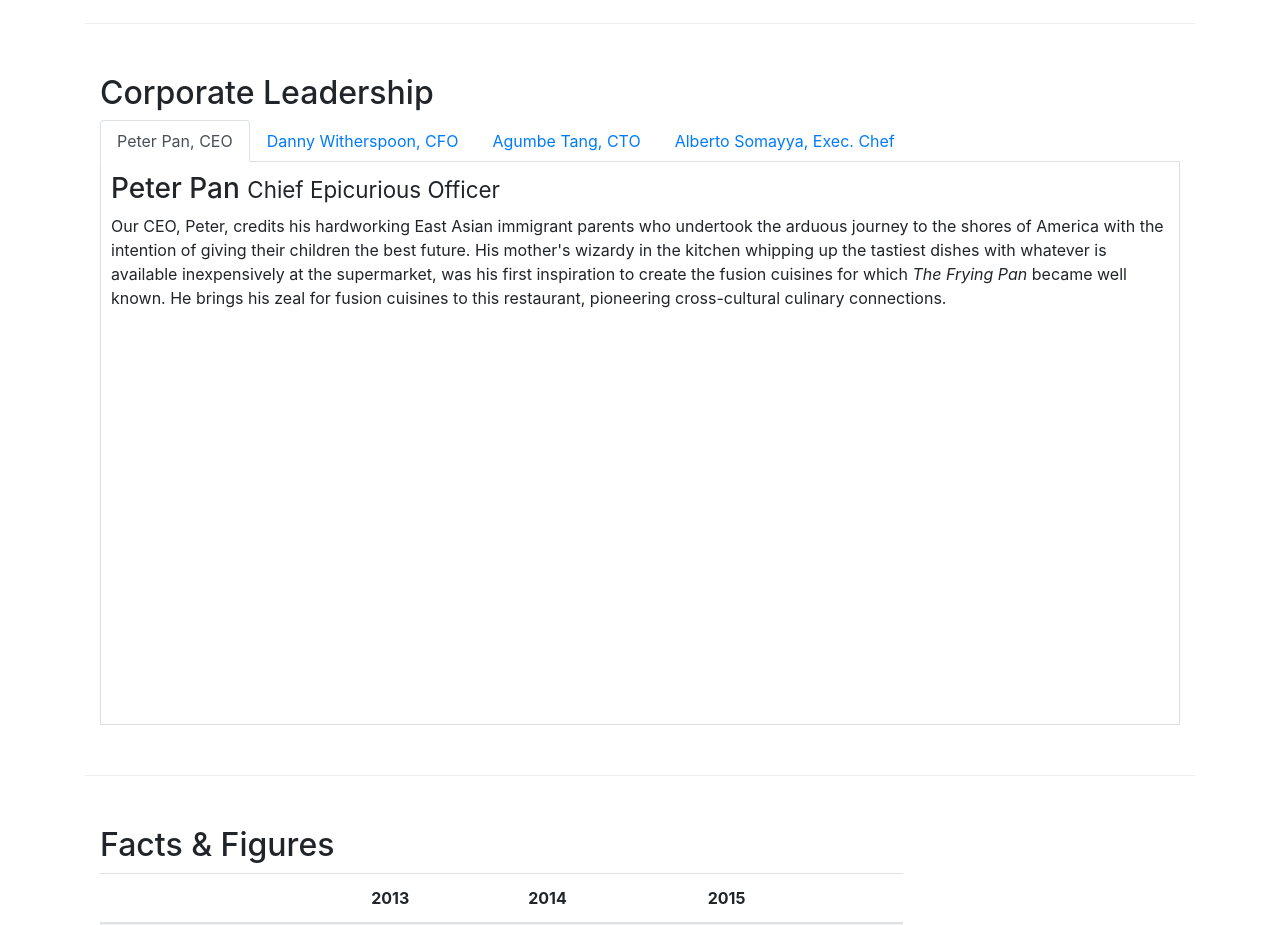
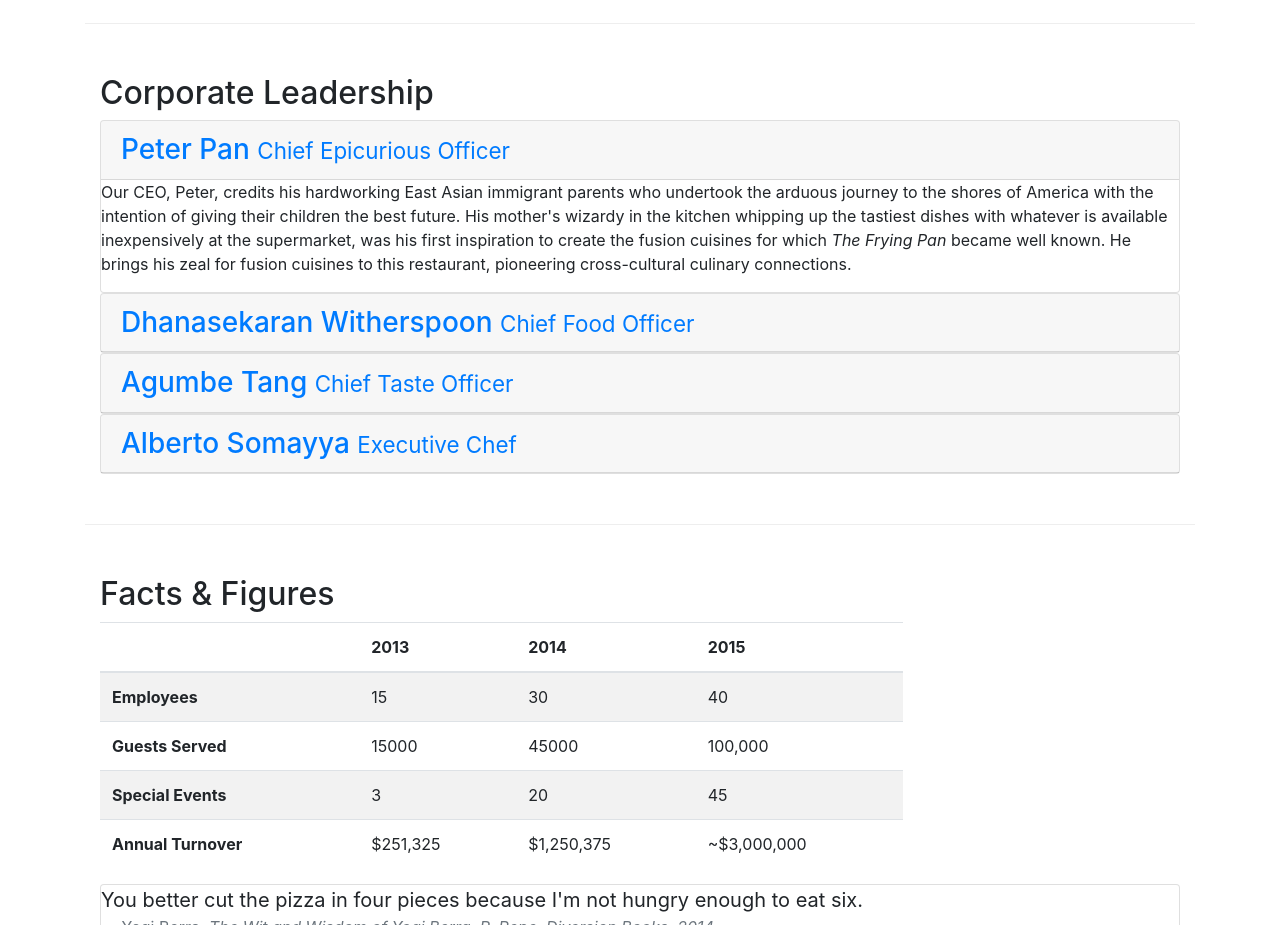
Before and after one commit to RISSOULI-Mohammed/coursera-frontend, a website: page aboutus.html in a window 1280 px wide. Shown: the part 820-1745 px from the top of the page. Drawn offline with nearby package versions, Linux system fonts and the light colour scheme.

Commit message:
Accordion

```diff
--- a/aboutus.html
+++ b/aboutus.html
@@ -87,37 +87,74 @@
     <div class="row row-content align-items-center">
       <div class="col">
         <h2>Corporate Leadership</h2>
-        <ul class="nav nav-tabs">
-          <li class="nav-item">
-            <a class="nav-link active" href="#peter" role="tab" data-toggle="tab">Peter Pan, CEO</a>
-          </li>
-          <li class="nav-item">
-            <a class="nav-link" href="#danny" role="tab" data-toggle="tab">Danny Witherspoon, CFO</a>
-          </li>
-          <li class="nav-item">
-            <a class="nav-link" href="#agumbe" role="tab" data-toggle="tab">Agumbe Tang, CTO</a>
-          </li>
-          <li class="nav-item">
-            <a class="nav-link" href="#alberto" role="tab" data-toggle="tab">Alberto Somayya, Exec. Chef</a>
-          </li>
-        </ul>
-        <div class="tab-content">
-          <div role="tabpanel" class="tab-pane fade show active" id="peter">
-            <h3>Peter Pan <small>Chief Epicurious Officer</small></h3>
-            <p>Our CEO, Peter, credits his hardworking East Asian immigrant parents who undertook the arduous journey to the shores of America with the intention of giving their children the best future. His mother's wizardy in the kitchen whipping up the tastiest dishes with whatever is available inexpensively at the supermarket, was his first inspiration to create the fusion cuisines for which <em>The Frying Pan</em> became well known. He brings his zeal for fusion cuisines to this restaurant,
-              pioneering cross-cultural culinary connections.</p>
+        <div id="accordion" role="tablist">
+          <div class="card">
+            <div class="card-header" role="tab" id="peterhead">
+              <h3 class="mb-0">
+                <a data-toggle="collapse" data-parent="#accordion" href="#peter">
+                  Peter Pan <small>Chief Epicurious Officer</small>
+                </a>
+              </h3>
+            </div>
+            <div role="tabpanel" class="collapse show" id="peter">
+              <div class="card-block">
+                <p class="hidden-xs-down">
+                  Our CEO, Peter, credits his hardworking East Asian immigrant parents who undertook the arduous journey to the shores of America with the intention of giving their children the best future. His mother's wizardy in the kitchen whipping up the tastiest dishes
+                  with whatever is available inexpensively at the supermarket, was his first inspiration to create the fusion cuisines for which <em>The Frying Pan</em> became well known. He brings his zeal for fusion cuisines to this
+                  restaurant, pioneering cross-cultural culinary connections.
+                </p>
+              </div>
+            </div>
           </div>
-          <div role="tabpanel" class="tab-pane fade active" id="danny">
-            <h3>Dhanasekaran Witherspoon <small>Chief Food Officer</small></h3>
-            <p>Our CFO, Danny, as he is affectionately referred to by his colleagues, comes from a long established family tradition in farming and produce. His experiences growing up on a farm in the Australian outback gave him great appreciation for varieties of food sources. As he puts it in his own words, <em>Everything that runs, wins, and everything that stays, pays!</em></p>
+          <div class="card">
+            <div class="card-header" role="tab" id="dannyhead">
+              <h3 class="mb-0">
+                <a data-toggle="collapse" data-parent="#accordion" href="#danny">
+                    Dhanasekaran Witherspoon <small>Chief Food Officer</small>
+                  </a>
+              </h3>
+            </div>
+            <div role="tabpanel" class="collapse" id="danny">
+              <div class="card-block">
+                <p class="hidden-xs-down">
+                  Our CFO, Danny, as he is affectionately referred to by his colleagues, comes from a long established family tradition in farming and produce. His experiences growing up on a farm in the Australian outback gave him great appreciation for varieties of food
+                  sources. As he puts it in his own words, <em>Everything that runs, wins, and everything that stays, pays!</em>
+                </p>
+              </div>
+            </div>
           </div>
-          <div role="tabpanel" class="tab-pane fade active" id="agumbe">
-            <h3>Agumbe Tang <small>Chief Taste Officer</small></h3>
-            <p class="hidden-xs-down">Blessed with the most discerning gustatory sense, Agumbe, our CTO, personally ensures that every dish that we serve meets his exacting tastes. Our chefs dread the tongue lashing that ensues if their dish does not meet his exacting standards.  He lives by his motto, <em>You click only if you survive my lick.</em></p>
+          <div class="card">
+            <div class="card-header" role="tab" id="agumbehead">
+              <h3 class="mb-0">
+                <a data-toggle="collapse" data-parent="#accordion" href="#agumbe">
+                        Agumbe Tang <small>Chief Taste Officer</small>
+                    </a>
+              </h3>
+            </div>
+            <div role="tabpanel" class="collapse" id="agumbe">
+              <div class="card-block">
+                <p class="hidden-xs-down">
+                  Blessed with the most discerning gustatory sense, Agumbe, our CTO, personally ensures that every dish that we serve meets his exacting tastes. Our chefs dread the tongue lashing that ensues if their dish does not meet his exacting standards. He lives
+                  by his motto, <em>You click only if you survive my lick.</em>
+                </p>
+              </div>
+            </div>
           </div>
-          <div role="tabpanel" class="tab-pane fade active" id="alberto">
-            <h3>Alberto Somayya <small>Executive Chef</small></h3>
-            <p class="hidden-xs-down">Award winning three-star Michelin chef with wide International experience having worked closely with whos-who in the culinary world, he specializes in creating mouthwatering Indo-Italian fusion experiences. He says, <em>Put together the cuisines from the two craziest cultures, and you get a winning hit! Amma Mia!</em></p>
+          <div class="card">
+            <div class="card-header" role="tab" id="albertohead">
+              <h3 class="mb-0">
+                <a data-toggle="collapse" data-parent="#accordion" href="#alberto">
+                          Alberto Somayya <small>Executive Chef</small>
+                      </a>
+              </h3>
+            </div>
+            <div role="tabpanel" class="collapse" id="alberto">
+              <div class="card-block">
+                <p class="hidden-xs-down">
+                  Award winning three-star Michelin chef with wide International experience having worked closely with whos-who in the culinary world, he specializes in creating mouthwatering Indo-Italian fusion experiences. He says, <em>Put together the cuisines from the two craziest cultures, and you get a winning hit! Amma Mia!</em>
+                </p>
+              </div>
+            </div>
           </div>
         </div>
       </div>
```
